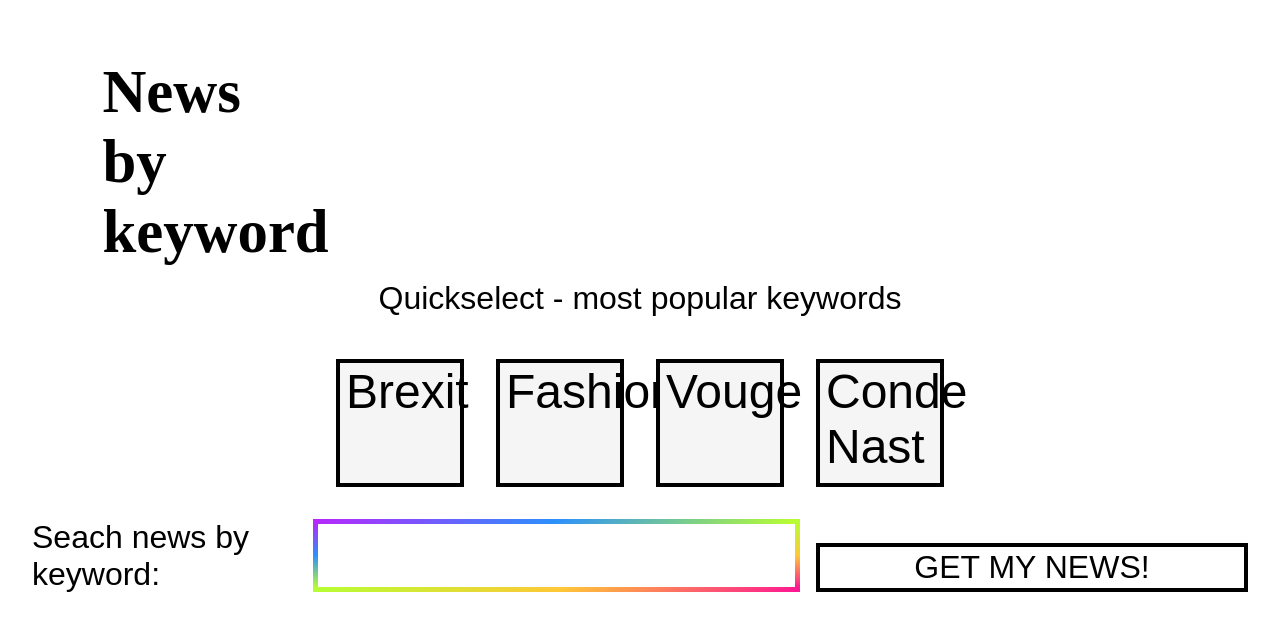
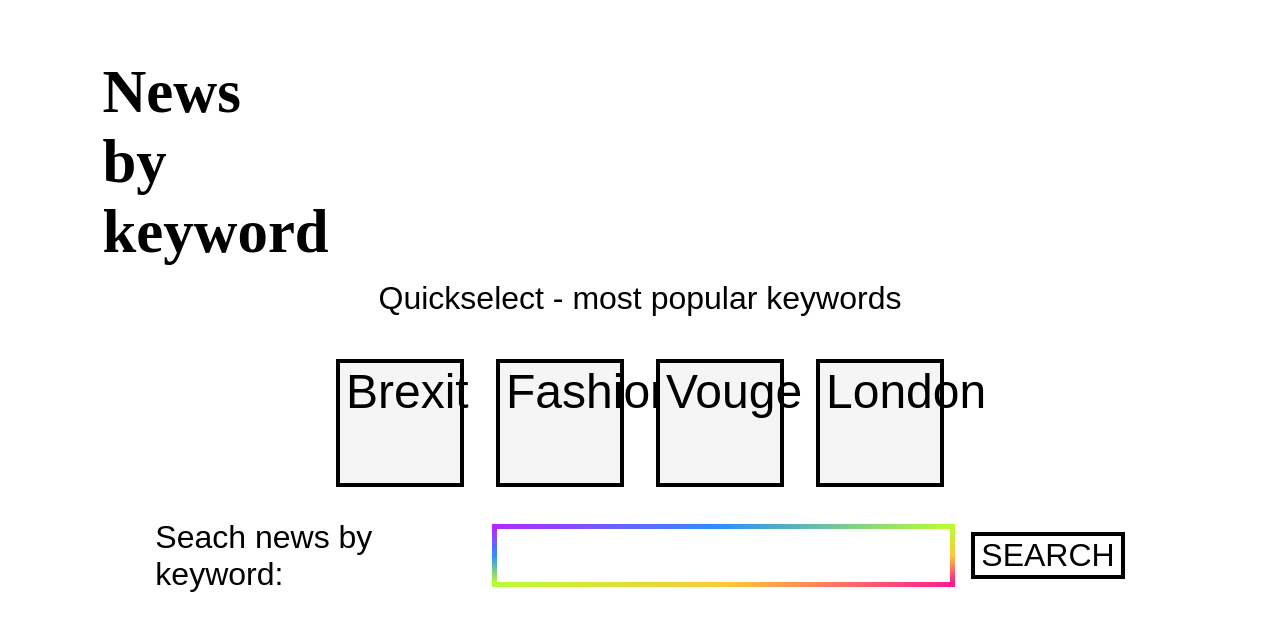
Before and after one commit to xIrusux/CondeNast-SoftwareDeveloper-Techtest, a website: page public/index.html in a window 1280 px wide. Drawn offline with Linux system fonts and the light colour scheme; a web font is replaced by a local one.

Commit message:
allign button

```diff
--- a/public/index.html
+++ b/public/index.html
@@ -29,54 +29,22 @@
       <button class = "country-select great-britain" data-keyword="Vouge">
         <div class="country-text">Vouge</div>
       </button>
-      <button class = "country-select ireland" data-keyword="Conde Nast">
-        <div class="country-text">Conde Nast</div>
+      <button class = "country-select ireland" data-keyword="London">
+        <div class="country-text">London</div>
       </button>
     </section>
 <div class="countries-dropdown">
-    <form class="query banner__form">
-      <label for="queryInput country-label">Seach news by keyword:</label>
+    <form class="banner__form">
+      <label for="country-label">Seach news by keyword:</label>
       <input
         type="text"
-        class="query__input dropdown"
+        class="dropdown"
         name="queryInput"
         id="queryInput"
       />
-      <input class="search-button" id="query__submit" value="GET MY NEWS!"/>
+      <button class="search-button" id="query__submit" value="GET MY NEWS!">SEARCH</button>
     </div>
     </form>
-
-    <!-- <section class = "countries-dropdown">
-      <label for="country" class="country-label">Select a country</label>
-      <select required id="country" class="dropdown">
-        <option value="" disabled selected hidden> Select your option</option>
-        <option value="ar">Argentina</option>
-        <option value="at">Austria</option>
-        <option value="au">Australia</option>
-        <option value="be">Belgium</option>
-        <option value="br">Brazil</option>
-        <option value="ca">Canada</option>
-        <option value="ch">Switzerland</option>
-        <option value="cn">China</option>
-        <option value="co">Colombia</option>
-        <option value="cu">Cuba</option>
-        <option value="cz">Czech Republic</option>
-        <option value="at">Germany</option>
-        <option value="eg">Egypt</option>
-        <option value="fr">France</option>
-        <option value="gb">Great Britain</option>
-        <option value="at">Greece</option>
-        <option value="at">Hong Kong</option>
-        <option value="hu">Hungary</option>
-        <option value="id">Indonesia</option>
-        <option value="re">Ireland</option>
-        <option value="il">Israel</option>
-        <option value="in">India</option>
-        <option value="it">Italy</option>
-        <option value="jp">Japan</option>
-      </select>
-      <button class="search-button" id="searchbutton">Search</button>
-    </section> -->
     <section class = "articles-display">
     </section>
 
--- a/public/index.js
+++ b/public/index.js
@@ -2,7 +2,8 @@
   let countryElements = document.querySelectorAll(".country-select");
 
   let search = document.querySelector("#query__submit");
-  search.addEventListener("click", () => {
+  search.addEventListener("click", event => {
+    event.preventDefault();
     let keyword = document.querySelector("#queryInput").value;
     console.log({ keyword });
     if (keyword !== "") {
--- a/public/style.css
+++ b/public/style.css
@@ -65,6 +65,7 @@
 
 .banner__form {
   display: flex;
+  align-items: center;
 }
 
 .country-label {
@@ -74,7 +75,6 @@
 .search-button {
   border: 4px solid black;
   background-color: white;
-  margin-top: 1.5rem;
   text-align: center;
 }
 .country-text {
```
